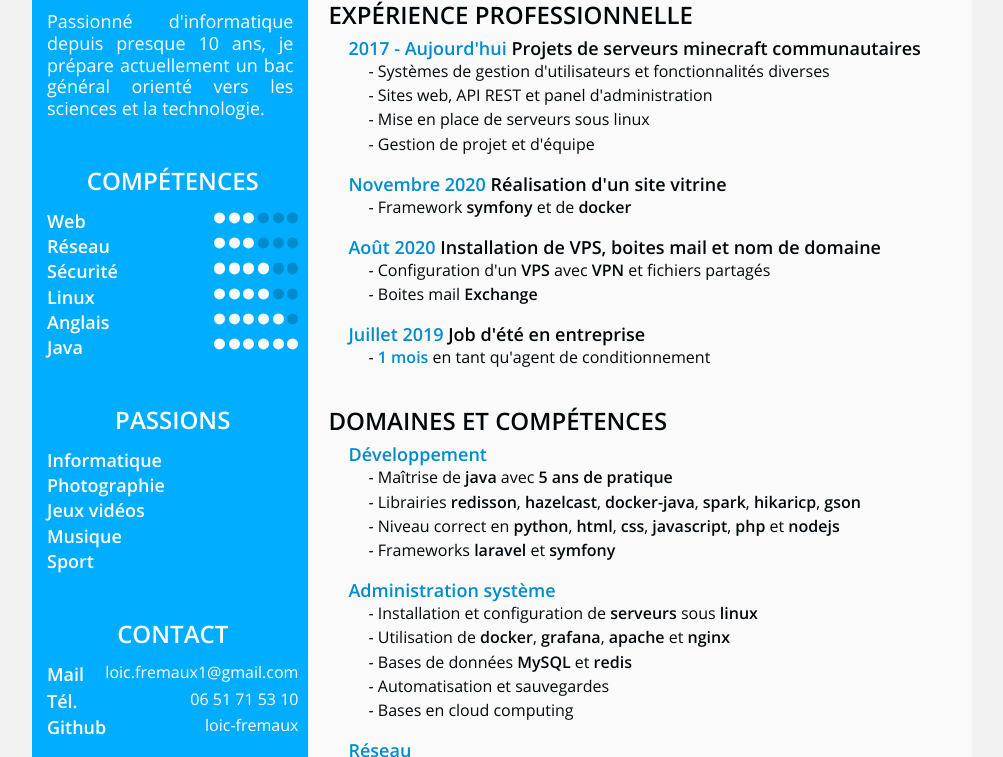
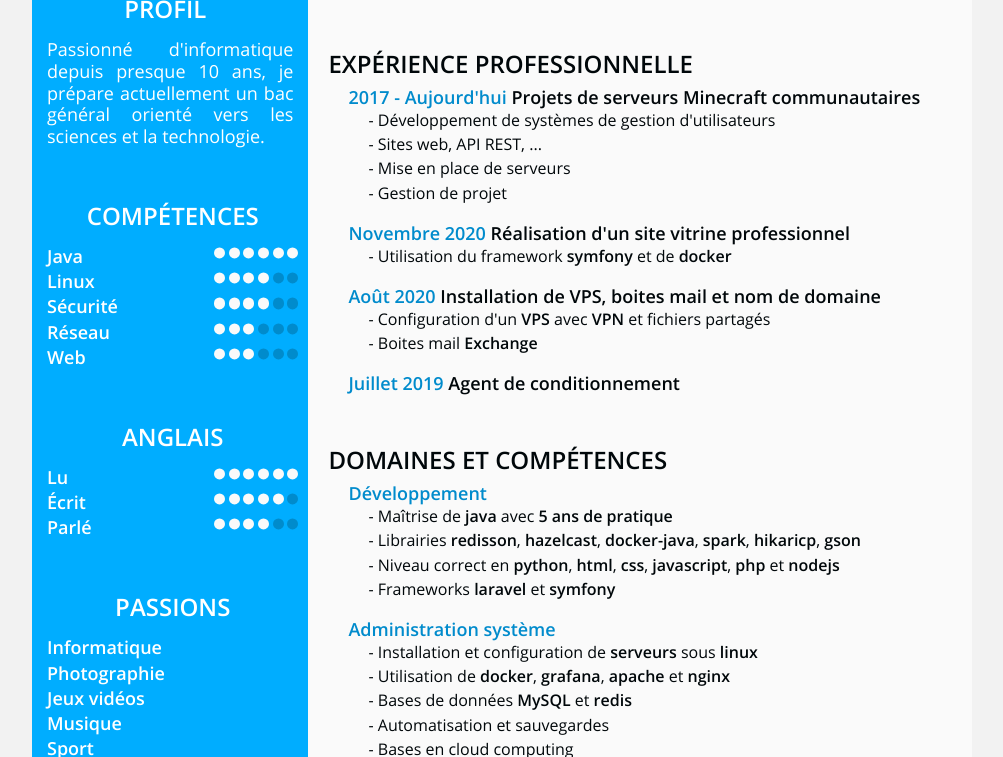
Before and after one commit to loic-fremaux/online-cv, a plain HTML site: page public/index.html in a window 1280 px wide. Shown: the part 362-1119 px from the top of the page, without its empty margins (138-1141 px from the left). Drawn offline with Linux system fonts and the light colour scheme.

Commit message:
Content and design improvements

```diff
--- a/public/css/layout.scss
+++ b/public/css/layout.scss
@@ -16,7 +16,7 @@ body {
 
 header {
     display: block;
-    padding: 1em;
+    padding: 2em;
 
     background-color: #00adff;
 
@@ -63,7 +63,7 @@ main {
         }
 
         section {
-            margin-bottom: 2em;
+            margin-bottom: 2.5em;
         }
 
         .group {
@@ -82,7 +82,7 @@ main {
         }
 
         > :last-child {
-            margin-bottom: 1em;
+            margin-bottom: 3em;
         }
     }
 
@@ -128,11 +128,11 @@ main {
         }
 
         section {
-            margin-bottom: 3em;
+            margin-bottom: 4em;
         }
 
         > :first-child {
-            margin-top: 1em;
+            margin-top: 1.5em;
         }
     }
 }
@@ -142,7 +142,7 @@ main {
     margin-right: 15px;
 }
 
-#skills {
+.skills {
     .group {
         p {
             font-weight: 600;
--- a/public/index.html
+++ b/public/index.html
@@ -25,15 +25,37 @@
                     vers les sciences et la technologie.</p>
             </section>
 
-            <section id="skills">
+            <section id="skills" class="skills">
                 <h3>COMPÉTENCES</h3>
                 <div class="group">
-                    <p>Web</p>
+                    <p>Java</p>
                     <div class="circles">
                         <div class="circle"></div>
                         <div class="circle"></div>
                         <div class="circle"></div>
+                        <div class="circle"></div>
+                        <div class="circle"></div>
+                        <div class="circle"></div>
+                    </div>
+                </div>
+                <div class="group">
+                    <p>Linux</p>
+                    <div class="circles">
+                        <div class="circle"></div>
+                        <div class="circle"></div>
+                        <div class="circle"></div>
+                        <div class="circle"></div>
                         <div class="circle off"></div>
+                        <div class="circle off"></div>
+                    </div>
+                </div>
+                <div class="group">
+                    <p>Sécurité</p>
+                    <div class="circles">
+                        <div class="circle"></div>
+                        <div class="circle"></div>
+                        <div class="circle"></div>
+                        <div class="circle"></div>
                         <div class="circle off"></div>
                         <div class="circle off"></div>
                     </div>
@@ -50,29 +72,33 @@
                     </div>
                 </div>
                 <div class="group">
-                    <p>Sécurité</p>
+                    <p>Web</p>
+                    <div class="circles">
+                        <div class="circle"></div>
+                        <div class="circle"></div>
+                        <div class="circle"></div>
+                        <div class="circle off"></div>
+                        <div class="circle off"></div>
+                        <div class="circle off"></div>
+                    </div>
+                </div>
+            </section>
+
+            <section id="english" class="skills">
+                <h3>ANGLAIS</h3>
+                <div class="group">
+                    <p>Lu</p>
                     <div class="circles">
                         <div class="circle"></div>
                         <div class="circle"></div>
                         <div class="circle"></div>
                         <div class="circle"></div>
-                        <div class="circle off"></div>
-                        <div class="circle off"></div>
+                        <div class="circle"></div>
+                        <div class="circle"></div>
                     </div>
                 </div>
                 <div class="group">
-                    <p>Linux</p>
-                    <div class="circles">
-                        <div class="circle"></div>
-                        <div class="circle"></div>
-                        <div class="circle"></div>
-                        <div class="circle"></div>
-                        <div class="circle off"></div>
-                        <div class="circle off"></div>
-                    </div>
-                </div>
-                <div class="group">
-                    <p>Anglais</p>
+                    <p>Écrit</p>
                     <div class="circles">
                         <div class="circle"></div>
                         <div class="circle"></div>
@@ -83,14 +109,14 @@
                     </div>
                 </div>
                 <div class="group">
-                    <p>Java</p>
+                    <p>Parlé</p>
                     <div class="circles">
                         <div class="circle"></div>
                         <div class="circle"></div>
                         <div class="circle"></div>
                         <div class="circle"></div>
-                        <div class="circle"></div>
-                        <div class="circle"></div>
+                        <div class="circle off"></div>
+                        <div class="circle off"></div>
                     </div>
                 </div>
             </section>
@@ -125,7 +151,7 @@
                 <h3>PARCOURS SCOLAIRE</h3>
                 <div class="group">
                     <h4><span class="date">2020 - 2021</span> Terminale générale</h4>
-                    <p>- Spécialités <strong>NSI</strong> et <strong>SI</strong> (+ physique)</p>
+                    <p>- Spécialités <strong>NSI</strong> et <strong>SI</strong></p>
                     <p>- Option <strong>Maths complémentaires</strong></p>
                 </div>
 
@@ -139,16 +165,16 @@
             <section id="pro">
                 <h3>EXPÉRIENCE PROFESSIONNELLE</h3>
                 <div class="group">
-                    <h4><span class="date">2017 - Aujourd'hui</span> Projets de serveurs minecraft communautaires</h4>
-                    <p>- Systèmes de gestion d'utilisateurs et fonctionnalités diverses</p>
-                    <p>- Sites web, API REST et panel d'administration</p>
-                    <p>- Mise en place de serveurs sous linux </p>
-                    <p>- Gestion de projet et d'équipe</p>
+                    <h4><span class="date">2017 - Aujourd'hui</span> Projets de serveurs Minecraft communautaires</h4>
+                    <p>- Développement de systèmes de gestion d'utilisateurs</p>
+                    <p>- Sites web, API REST, ...</p>
+                    <p>- Mise en place de serveurs </p>
+                    <p>- Gestion de projet</p>
                 </div>
 
                 <div class="group">
-                    <h4><span class="date">Novembre 2020</span> Réalisation d'un site vitrine</h4>
-                    <p>- Framework <strong>symfony</strong> et de <strong>docker</strong></p>
+                    <h4><span class="date">Novembre 2020</span> Réalisation d'un site vitrine professionnel</h4>
+                    <p>- Utilisation du framework <strong>symfony</strong> et de <strong>docker</strong></p>
                 </div>
 
                 <div class="group">
@@ -158,8 +184,7 @@
                 </div>
 
                 <div class="group">
-                    <h4><span class="date">Juillet 2019</span> Job d'été en entreprise</h4>
-                    <p>- <span class="date">1 mois</span> en tant qu'agent de conditionnement</p>
+                    <h4><span class="date">Juillet 2019</span> Agent de conditionnement</h4>
                 </div>
             </section>
 
@@ -187,7 +212,7 @@
                     <h4>Réseau</h4>
                     <p>- Pare-feu <strong>iptables</strong> et <strong>ufw</strong></p>
                     <p>- Création de réseaux virtuels et <strong>VPN</strong></p>
-                    <p>- Rerverse proxy <strong>nginx</strong></p>
+                    <p>- Serveurs web et reverse proxy <strong>nginx</strong></p>
                 </div>
             </section>
         </section>
```
Also changed, not shown: public/css/layout.css.
